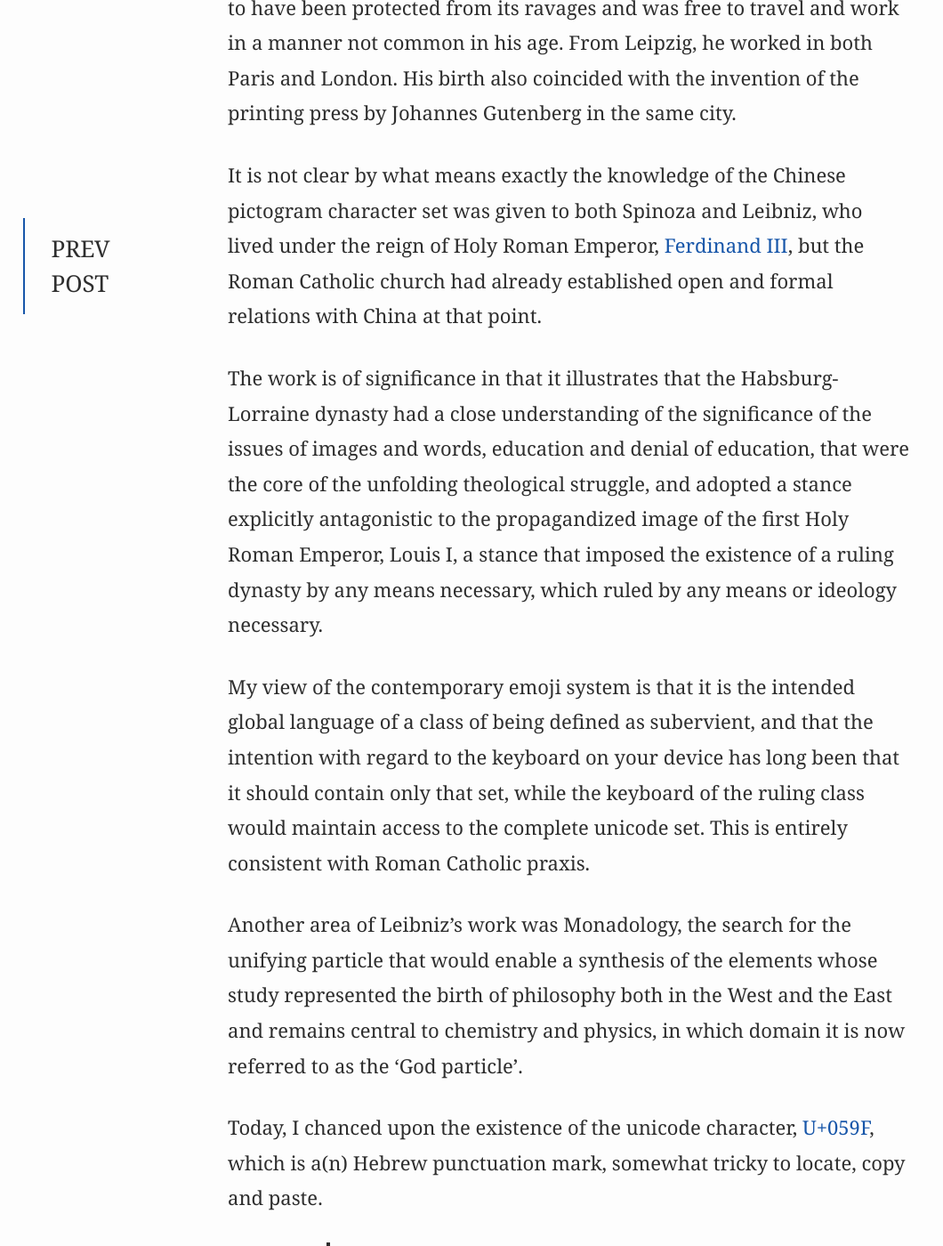
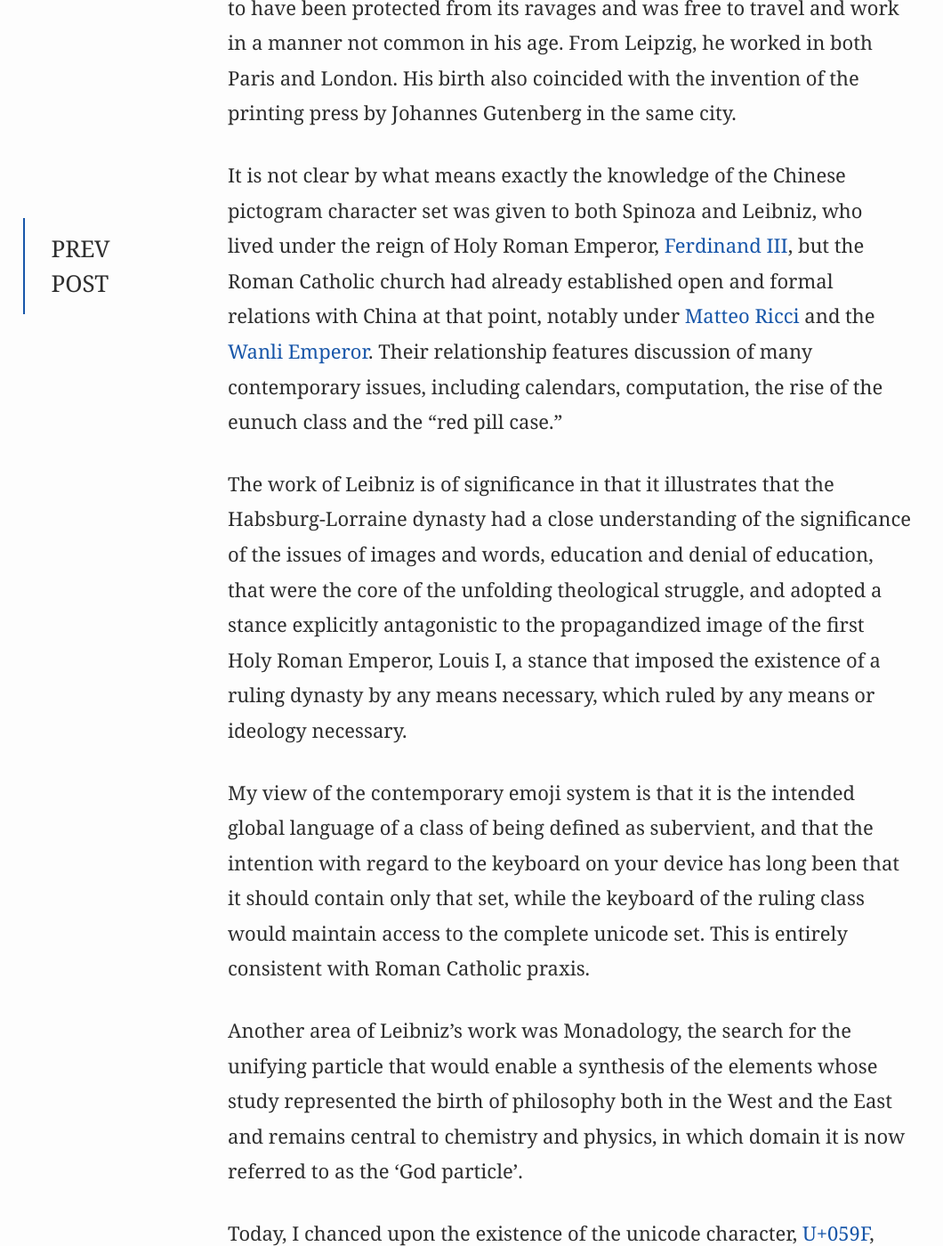
Before and after one commit to damianeoloan/damianeoloan.github.io, a Jekyll site: the page built from blog/_posts/2026-10-03-qarnei.md, in a window 1280 px wide and 1400 px high, scrolled down 725 px. Shown: the whole window at 89% size, without its empty margins (0-1060 px from the left). Built offline with Jekyll 4.4.1, drawn with Linux system fonts in a browser that asks for light colours.

Commit message:
=Add Ricci and Wanli mentions.

```diff
--- a/blog/_posts/2026-10-03-qarnei.md
+++ b/blog/_posts/2026-10-03-qarnei.md
@@ -10,9 +10,9 @@ One of the more interesting elements of his work was the study of the *character
 
 Leibniz was born at the outbreak of the Thirty Years War, but he appears to have been protected from its ravages and was free to travel and work in a manner not common in his age. From Leipzig, he worked in both Paris and London. His birth also coincided with the invention of the printing press by Johannes Gutenberg in the same city.
 
-It is not clear by what means exactly the knowledge of the Chinese pictogram character set was given to both Spinoza and Leibniz, who lived under the reign of Holy Roman Emperor, [Ferdinand III](https://grokipedia.com/page/Ferdinand_III,_Holy_Roman_Emperor), but the Roman Catholic church had already established open and formal relations with China at that point.
+It is not clear by what means exactly the knowledge of the Chinese pictogram character set was given to both Spinoza and Leibniz, who lived under the reign of Holy Roman Emperor, [Ferdinand III](https://grokipedia.com/page/Ferdinand_III,_Holy_Roman_Emperor), but the Roman Catholic church had already established open and formal relations with China at that point, notably under [Matteo Ricci](https://grokipedia.com/page/Matteo_Ricci) and the [Wanli Emperor](https://grokipedia.com/page/Wanli_Emperor). Their relationship features discussion of many contemporary issues, including calendars, computation, the rise of the eunuch class and the "red pill case."
 
-The work is of significance in that it illustrates that the Habsburg-Lorraine dynasty had a close understanding of the significance of the issues of images and words, education and denial of education, that were the core of the unfolding theological struggle, and adopted a stance explicitly antagonistic to the propagandized image of the first Holy Roman Emperor, Louis I, a stance that imposed the existence of a ruling dynasty by any means necessary, which ruled by any means or ideology necessary.
+The work of Leibniz is of significance in that it illustrates that the Habsburg-Lorraine dynasty had a close understanding of the significance of the issues of images and words, education and denial of education, that were the core of the unfolding theological struggle, and adopted a stance explicitly antagonistic to the propagandized image of the first Holy Roman Emperor, Louis I, a stance that imposed the existence of a ruling dynasty by any means necessary, which ruled by any means or ideology necessary.
 
 My view of the contemporary emoji system is that it is the intended global language of a class of being defined as subervient, and that the intention with regard to the keyboard on your device has long been that it should contain only that set, while the keyboard of the ruling class would maintain access to the complete unicode set. This is entirely consistent with Roman Catholic praxis.
 
```
